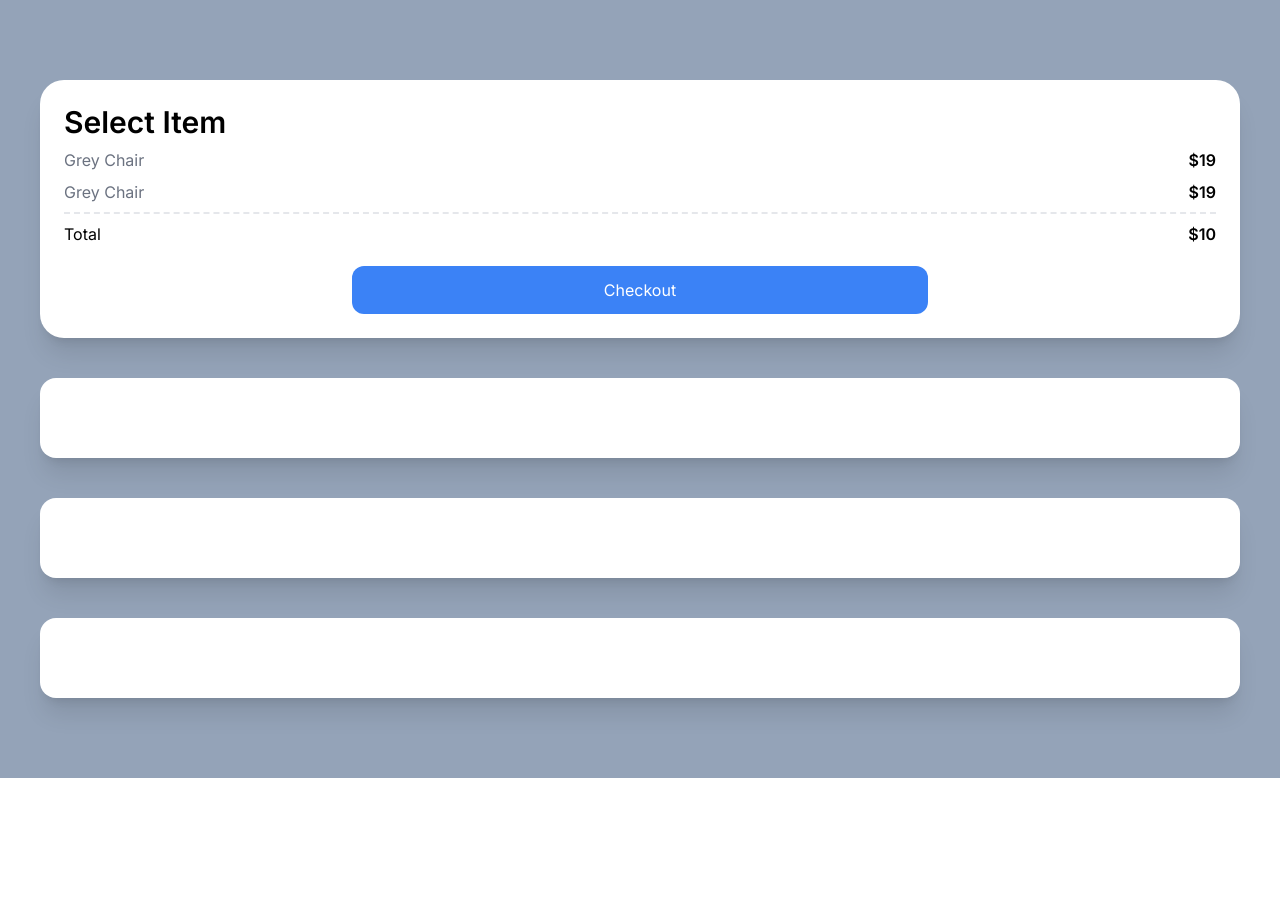
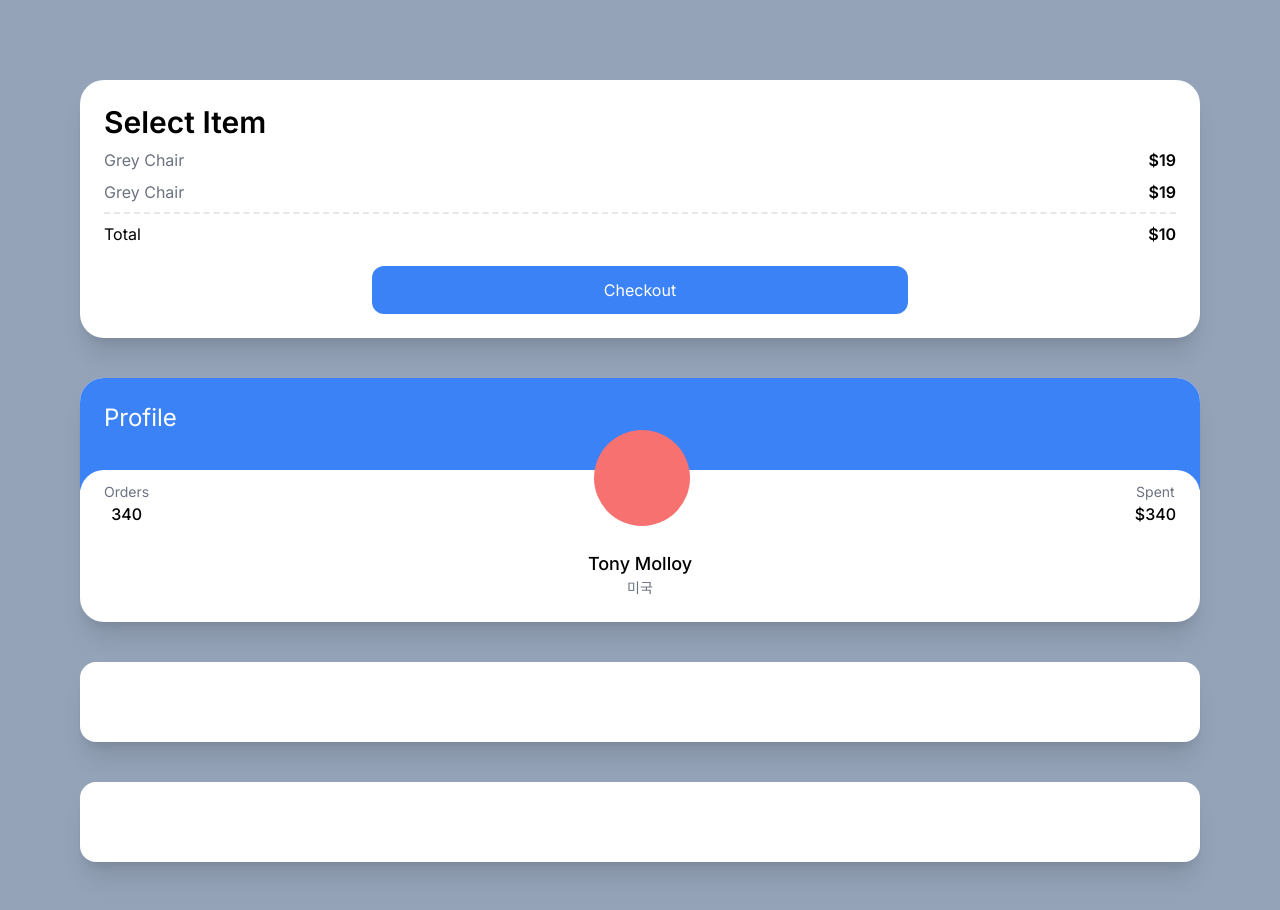
Before and after one commit to clean-teach/study-nomadcoders-carrot-market-v13, a Next.js app: page / in a window 1280 px wide. Shown: the top 910 px of the page. Before the commit the page ends 800 px from the top, so only its background shows below. Built offline with nearby package versions, Linux system fonts and the light colour scheme.

Commit message:
#4.2 Test Drive part Two
- 마이너스 기호를 사용하면, 마이너스 수치의 스타일 속성도 사용 할 수 있다.
    - 예 : `margin`, `padding`, `top`, `left` 등

```diff
--- a/app/page.tsx
+++ b/app/page.tsx
@@ -2,7 +2,7 @@
 
 export default function Home() {
   return (
-    <div className="bg-slate-400 py-20 px-10 grid gap-10">
+    <div className="bg-slate-400 py-20 px-20 grid gap-10">
       <div className="bg-white p-6 rounded-3xl shadow-xl">
         <span className="font-semibold text-3xl">Select Item</span>
         <div className="flex justify-between my-2">
@@ -25,7 +25,28 @@
           Checkout
         </div>
       </div>
-      <div className="bg-white p-10 rounded-2xl shadow-xl"></div>
+      <div className="bg-white overflow-hidden rounded-3xl shadow-xl">
+        <div className="bg-blue-500 p-6 pb-14">
+          <span className="text-white text-2xl">Profile</span>
+        </div>
+        <div className="rounded-3xl p-6 bg-white relative -top-5">
+          <div className="flex relative -top-16 items-end justify-between">
+            <div className="flex flex-col items-center">
+              <span className="text-sm text-gray-500">Orders</span>
+              <span className="font-medium">340</span>
+            </div>
+            <div className="h-24 w-24 bg-red-400 rounded-full" />
+            <div className="flex flex-col items-center">
+              <span className="text-sm text-gray-500">Spent</span>
+              <span className="font-medium">$340</span>
+            </div>
+          </div>
+          <div className="relative  flex flex-col items-center -mt-10 -mb-5">
+            <span className="text-lg font-medium">Tony Molloy</span>
+            <span className="text-sm text-gray-500">미국</span>
+          </div>
+        </div>
+      </div>
       <div className="bg-white p-10 rounded-2xl shadow-xl"></div>
       <div className="bg-white p-10 rounded-2xl shadow-xl"></div>
     </div>
```
